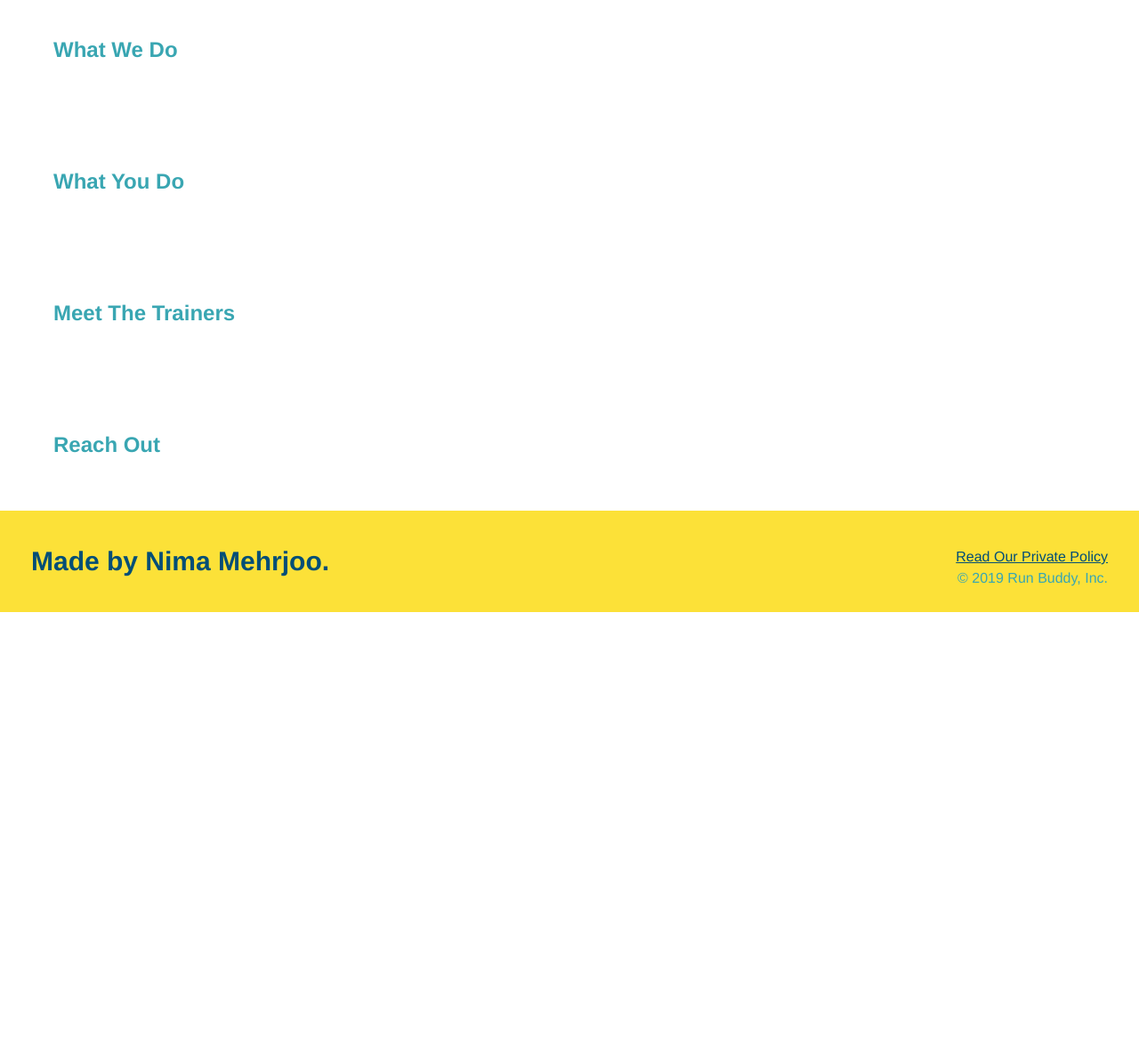
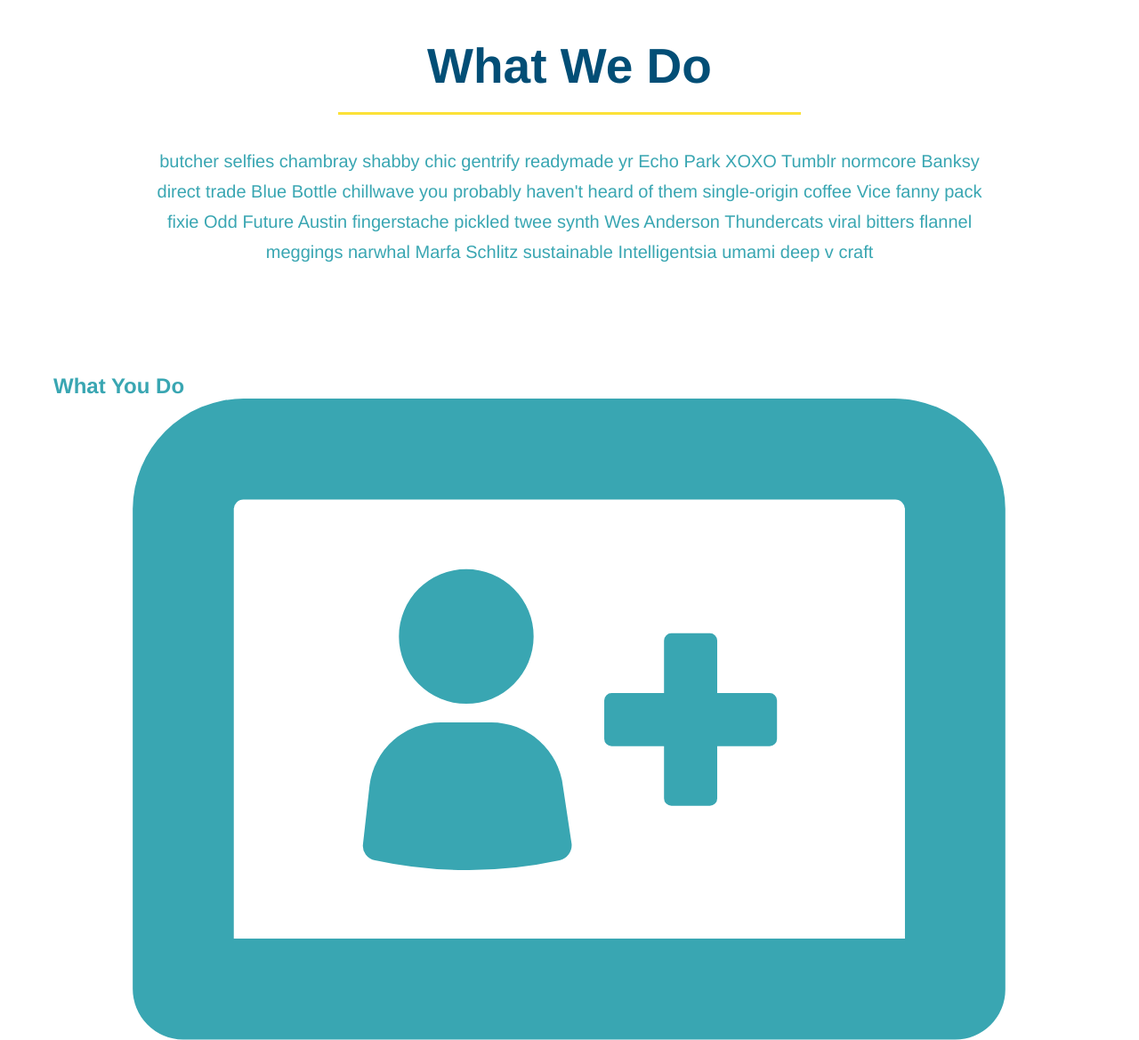
Before and after one commit to Nima-MJ/run-buddy, a plain HTML site: page index.html in a window 1280 px wide. Shown: the part 700-1869 px from the top of the page at 89% size. Before the commit the page ends 1388 px from the top, so only its background shows below. Drawn offline with Linux system fonts and the light colour scheme.

Commit message:
style what we do section

```diff
--- a/assets/css/style.css
+++ b/assets/css/style.css
@@ -100,4 +100,20 @@ section{
     border: none;
     padding: 10px 20px;
     font-size: 16px;
+}.intro{
+    text-align: center;
+}.intro h2{
+    font-size: 55px;
+    color: #024e76;
+    margin-bottom: 35px;
+    padding: 0 100px 20px 100px;
+    border-bottom: 3px solid;
+    border-color: #fce138;
+    display: inline-block;
+}.intro p{
+    line-height: 1.7;
+    color: #39a6b2;
+    width: 80%;
+    font-size: 20px;
+    margin: 0 auto;
 }
--- a/index.html
+++ b/index.html
@@ -66,13 +66,39 @@
         </section>
 
         <!--"what we do"-->
-        <section>
+        <section id="what-we-do" class="intro">
             <h2>What We Do</h2>
+            <p>
+                butcher selfies chambray shabby chic gentrify readymade yr Echo Park XOXO Tumblr normcore Banksy direct trade Blue Bottle chillwave you probably haven't heard of them single-origin coffee Vice fanny pack fixie Odd Future Austin fingerstache pickled twee synth Wes Anderson Thundercats viral bitters flannel meggings narwhal Marfa Schlitz sustainable Intelligentsia umami deep v craft
+            </p>
         </section>
 
         <!--what you do-->
-        <section>
+        <section id="what-you-do">
             <h2>What You Do</h2>
+             <div>
+                 <img src="./assets/images/step-1.svg" alt="" />
+                 <h3>Step 1: Fill Out the Form Above.</h3>
+                 <p>You're already here, so why not?</p>
+             </div>
+
+             <div>
+                 <img src="./assets/images/step-2.svg" alt="" />
+                 <h3>Step 2: Consult with One of Our Trainers.</h3>
+                 <p>Are you here to build muscle, lose weight, or just feel good?</p>
+             </div>
+
+             <div>
+                 <img src="./assets/images/step-3.svg" alt="" />
+                 <h3>Step 3:</h3>
+                 <p>Hit the ground running (literary) once your trainer lays out your plan.</p>
+             </div>
+
+             <div>
+                 <img src="./assets/images/step-4.svg" alt="" />
+                 <h3>Step 4:</h3>
+                 <p>Bi-weekly checkins with your trainer will keep you focused.</p>
+             </div>
         </section>
 
         <!--Meet your trainer-->
```
Also changed, not shown: assets/images/step-1.svg (added), assets/images/step-2.svg (added), assets/images/step-3.svg (added), assets/images/step-4.svg (added).
